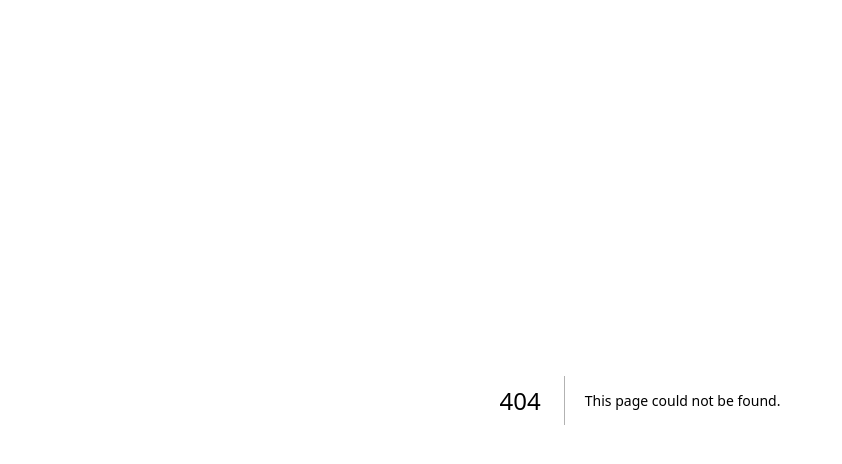
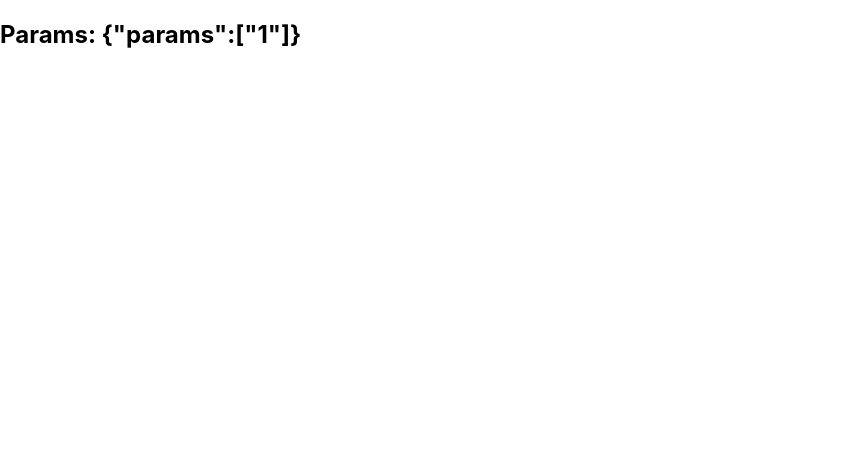
Before and after one commit to VoVyKhang/learn-nextjs, a Next.js app: page /post/1 in a window 1280 px wide. Before the commit this address had no page. Shown: the top 464 px of the page, without its empty margins (0-842 px from the left). Built offline with nearby package versions, Linux system fonts and the light colour scheme.

Commit message:
[ADD]: file-system routing

```diff
--- /dev/null
+++ b/pages/post/[...params].tsx
@@ -0,0 +1,13 @@
+import { useRouter } from 'next/router'
+import * as React from 'react'
+
+export interface IParamsPageProps {}
+
+export default function ParamsPage(props: IParamsPageProps) {
+  const router = useRouter()
+  return (
+    <div>
+      <h2>Params: {JSON.stringify(router.query)}</h2>
+    </div>
+  )
+}
```
Also changed, not shown: pages/about.tsx (added, +11 -0 lines), pages/post/[postId].tsx (added, +13 -0 lines), pages/post/create.tsx (added, +11 -0 lines), pages/post/index.tsx (added, +11 -0 lines).
